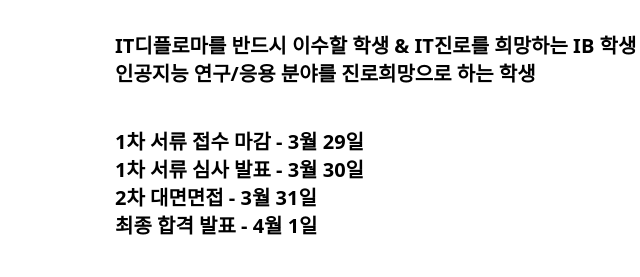
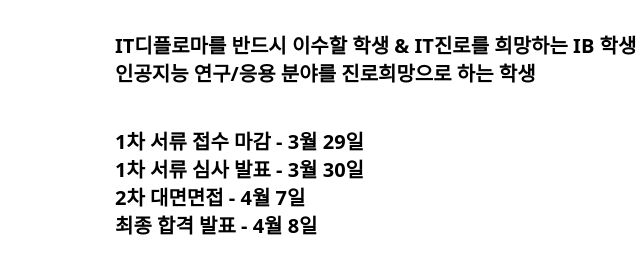
Before and after one commit to jhyunwoo/ai-research-team-web, a plain HTML site: page index.html in a window 1280 px wide. Shown: the part 3380-3657 px from the top of the page, 525-1165 px from the left. Drawn offline with nearby package versions, Linux system fonts and the light colour scheme.

Commit message:
2022.04.07

```diff
--- a/index.html
+++ b/index.html
@@ -150,7 +150,7 @@
           </div>
           <div class="flex px-5 py-5">
             <div class="flex-1 text-xl font-bold">모집 일정</div>
-            <div class="flex-1 text-xl font-bold text-left">1차 서류 접수 마감 - 3월 29일<br/>1차 서류 심사 발표 - 3월 30일<br/>2차 대면면접 - 3월 31일<br/>최종 합격 발표 - 4월 1일</div>
+            <div class="flex-1 text-xl font-bold text-left">1차 서류 접수 마감 - 3월 29일<br/>1차 서류 심사 발표 - 3월 30일<br/>2차 대면면접 - 4월 7일<br/>최종 합격 발표 - 4월 8일</div>
           </div>
           <div class="flex px-5 py-5">
             <div class="flex-1 text-xl font-bold">모집 방법</div>
```
